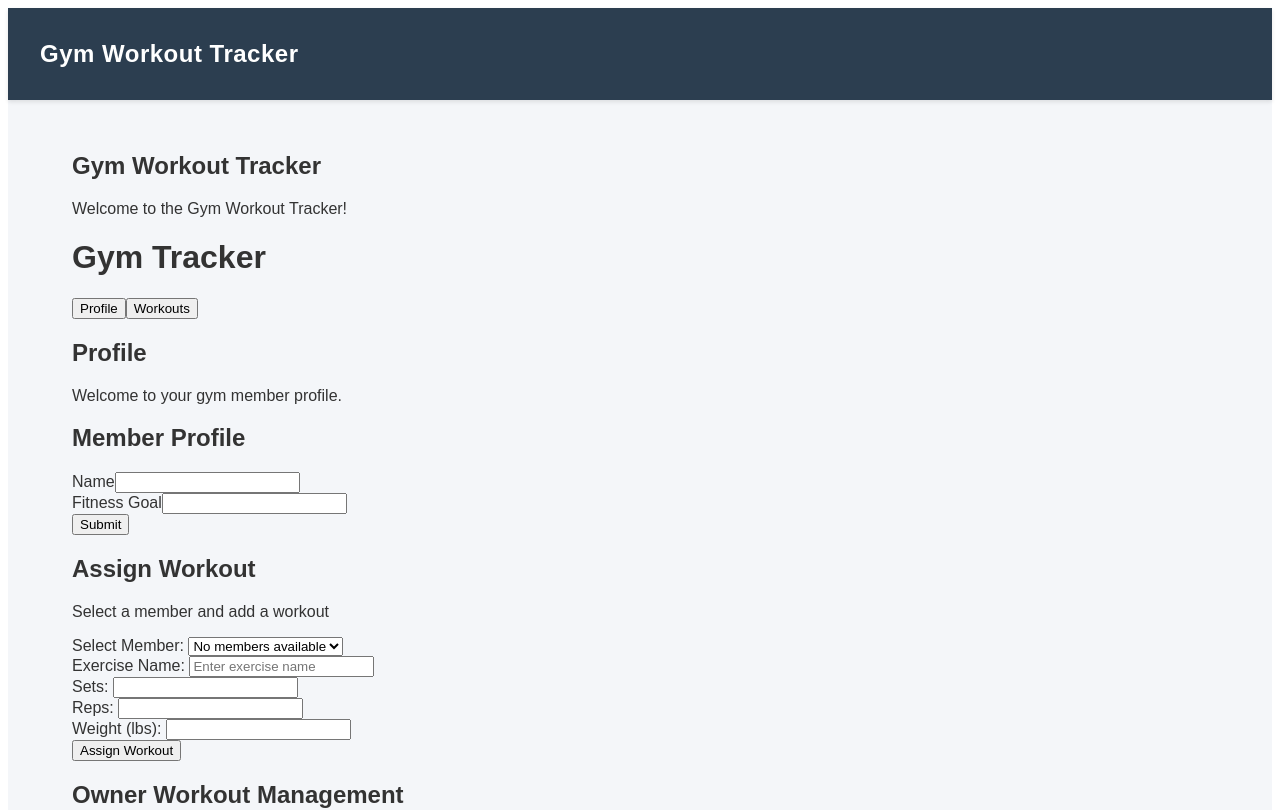
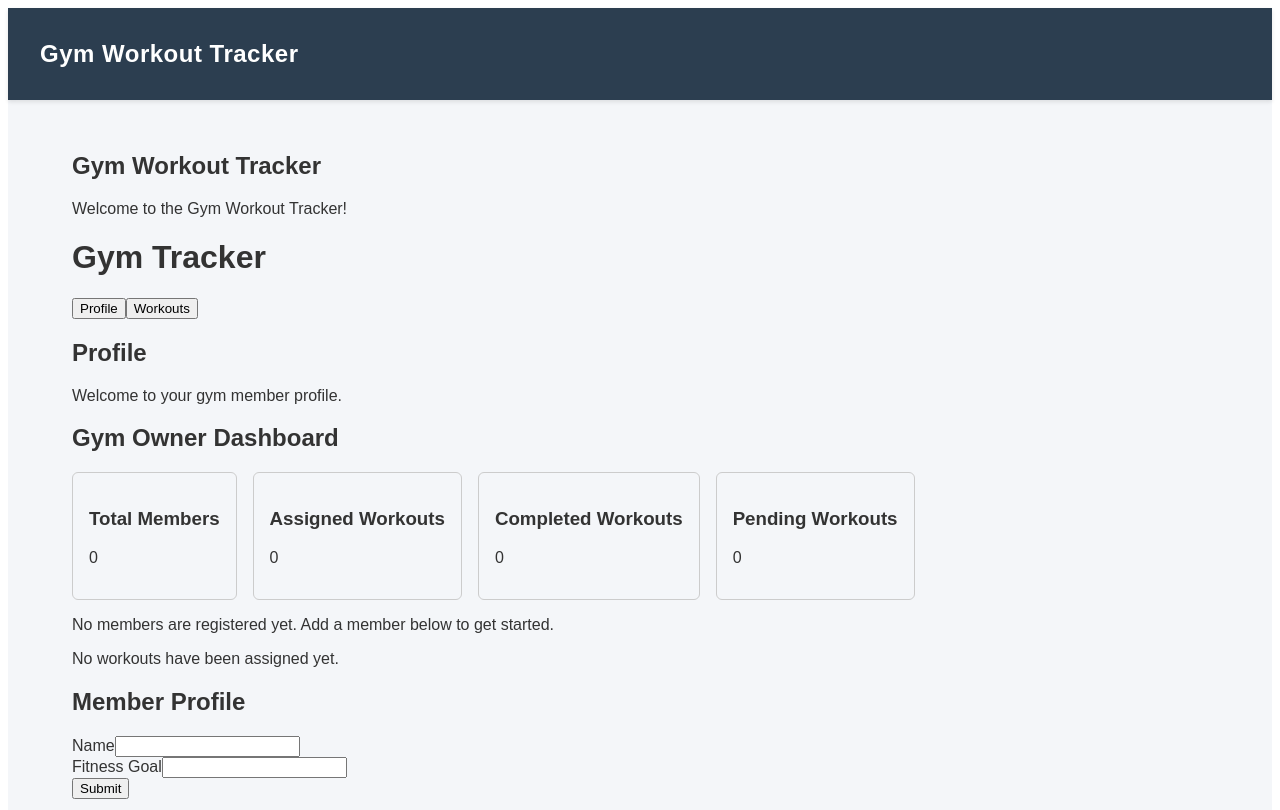
Before and after one commit to TarunJaggarapu/gym-tracker-ui, a React (Vite) app: page / in a window 1280 px wide. Shown: the top 810 px of the page. Built offline with nearby package versions, Linux system fonts and the light colour scheme.

Commit message:
feat: add GymOwnerDashboard with summary cards and empty states

```diff
--- a/src/App.jsx
+++ b/src/App.jsx
@@ -7,6 +7,7 @@ import ExerciseGuide from './ExerciseGuide';
 import WorkoutList from './components/WorkoutList';
 import Navigation from './components/Navigation';
 import OwnerWorkoutManagement from './components/OwnerWorkoutManagement';
+import GymOwnerDashboard from './components/GymOwnerDashboard';
 
 export function App() {
   const [members, setMembers] = useState([]);
@@ -72,6 +73,7 @@ export function App() {
         <p>Welcome to the Gym Workout Tracker!</p>
 
         <Navigation />
+        <GymOwnerDashboard members={members} workouts={workouts} />
         <MemberProfileForm onAddMember={addMember} />
         <WorkoutForm members={members} onAddWorkout={addWorkout} />
         <OwnerWorkoutManagement members={members} workouts={workouts} onUpdateWorkout={updateWorkout} onDeleteWorkout={deleteWorkout} />
--- /dev/null
+++ b/src/components/GymOwnerDashboard.jsx
@@ -0,0 +1,48 @@
+export default function GymOwnerDashboard({ members, workouts }) {
+    // Derive all four summary counts directly from props so they stay in sync automatically
+    const totalMembers = members.length;
+    const totalWorkouts = workouts.length;
+    const completedWorkouts = workouts.filter(
+        (workout) => workout.status === "Completed"
+    ).length;
+    const pendingWorkouts = workouts.filter(
+        (workout) => workout.status === "Pending"
+    ).length;
+
+    return (
+        <section>
+            <h2>Gym Owner Dashboard</h2>
+
+            {/* Summary cards */}
+            <div style={{ display: "flex", gap: "1rem", flexWrap: "wrap", marginBottom: "1rem"}}>
+                <div style={{ border: "1px solid #ccc", padding: "1rem", borderRadius: "6px" }}>
+                    <h3>Total Members</h3>
+                    <p>{totalMembers}</p>
+                </div>
+
+                <div style={{ border: "1px solid #ccc", padding: "1rem", borderRadius: "6px" }}>
+                    <h3>Assigned Workouts</h3>
+                    <p>{totalWorkouts}</p>
+                </div>
+
+                <div style={{ border: "1px solid #ccc", padding: "1rem", borderRadius: "6px" }}>
+                    <h3> Completed Workouts</h3>
+                    <p>{completedWorkouts}</p>
+                </div>
+
+                <div style={{ border: "1px solid #ccc", padding: "1rem", borderRadius: "6px" }}>
+                    <h3>Pending Workouts</h3>
+                    <p>{pendingWorkouts}</p>
+                </div>
+            </div>
+
+            {/* Empty-state messages */}
+            {totalMembers === 0 && (
+                <p>No members are registered yet. Add a member below to get started.</p>
+            )}
+            {totalWorkouts === 0 && (
+                <p>No workouts have been assigned yet.</p>
+            )}
+        </section>
+    )
+}
```
